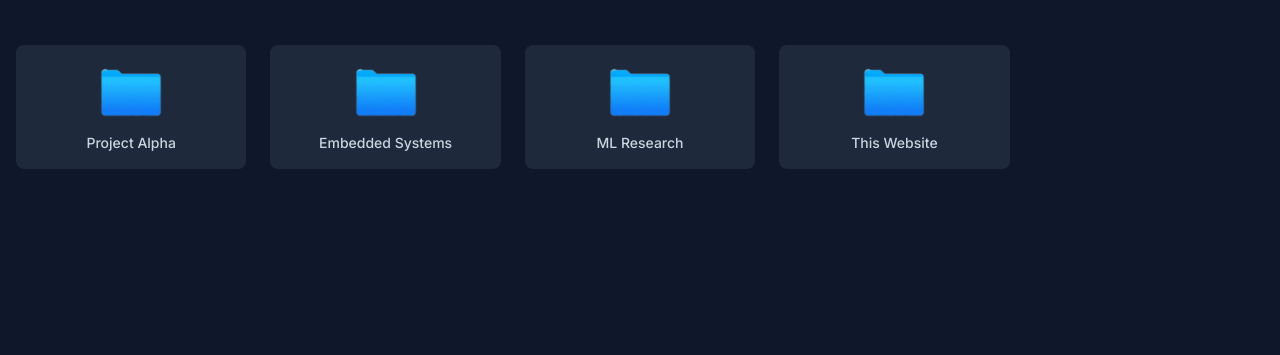
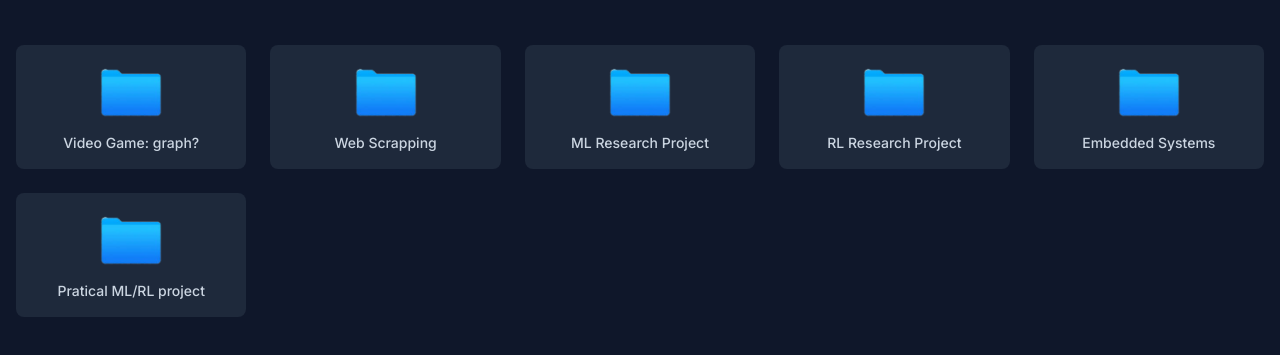
Before and after one commit to Giouw1/giouw1.github.io, a plain HTML site: page index.html in a window 1280 px wide. Shown: the part 151-506 px from the top of the page. Drawn offline with nearby package versions, Linux system fonts and the light colour scheme.

Commit message:
Primeiro commit, apenas para teste

```diff
--- a/index.html
+++ b/index.html
@@ -52,7 +52,7 @@
                 <img src="imagens\download-removebg-preview.png"
                  alt="Folder Icon" class="h-16 w-16 mx-auto">
                     </svg>
-                    <p class="mt-2 text-sm font-medium text-slate-300 group-hover:text-white">Project Alpha</p>
+                    <p class="mt-2 text-sm font-medium text-slate-300 group-hover:text-white">Video Game: graph?</p>
                 </a>
             </div>
 
@@ -64,7 +64,7 @@
                 <img src="imagens\download-removebg-preview.png"
                  alt="Folder Icon" class="h-16 w-16 mx-auto">
                     </svg>
-                    <p class="mt-2 text-sm font-medium text-slate-300 group-hover:text-white">Embedded Systems</p>
+                    <p class="mt-2 text-sm font-medium text-slate-300 group-hover:text-white">Web Scrapping</p>
                 </a>
             </div>
 
@@ -76,7 +76,7 @@
                 <img src="imagens\download-removebg-preview.png"
                  alt="Folder Icon" class="h-16 w-16 mx-auto">
                     </svg>
-                    <p class="mt-2 text-sm font-medium text-slate-300 group-hover:text-white">ML Research</p>
+                    <p class="mt-2 text-sm font-medium text-slate-300 group-hover:text-white">ML Research Project</p>
                 </a>
             </div>
 
@@ -87,11 +87,26 @@
                 <a href="#" class="block p-4 text-center">
                 <img src="imagens\download-removebg-preview.png"
                  alt="Folder Icon" class="h-16 w-16 mx-auto">
-                    <p class="mt-2 text-sm font-medium text-slate-300 group-hover:text-white">This Website</p>
+                    <p class="mt-2 text-sm font-medium text-slate-300 group-hover:text-white">RL Research Project</p>
                 </a>
             </div>
 
             <!-- You can copy and paste one of the folder blocks to add more! -->
+            <div class="group bg-slate-800 rounded-lg hover:bg-sky-900 transition-colors duration-200">
+                <a href="#" class="block p-4 text-center">
+                <img src="imagens\download-removebg-preview.png"
+                 alt="Folder Icon" class="h-16 w-16 mx-auto">
+                    <p class="mt-2 text-sm font-medium text-slate-300 group-hover:text-white">Embedded Systems</p>
+                </a>
+            </div>
+                        <div class="group bg-slate-800 rounded-lg hover:bg-sky-900 transition-colors duration-200">
+                <a href="#" class="block p-4 text-center">
+                <img src="imagens\download-removebg-preview.png"
+                 alt="Folder Icon" class="h-16 w-16 mx-auto">
+                    <p class="mt-2 text-sm font-medium text-slate-300 group-hover:text-white">Pratical ML/RL project</p>
+                </a>
+            </div>
+
 
         </div>
 
```
